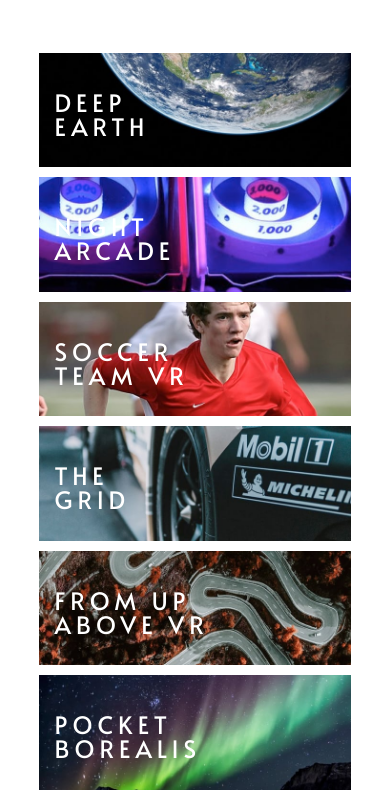
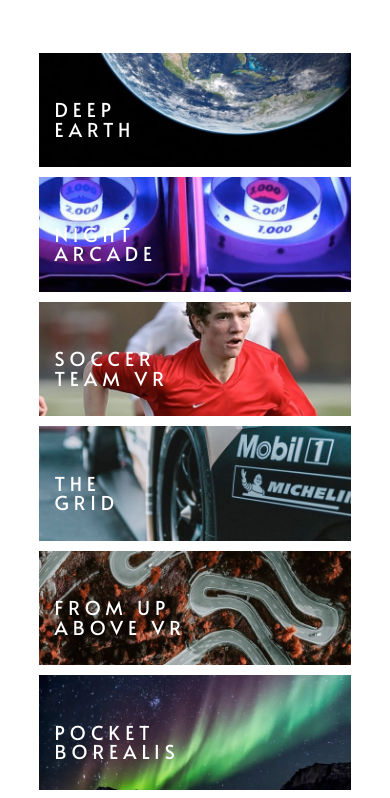
Before and after one commit to TrashAlphonse/loopstudios, a plain HTML site: page index.html in a window 390 px wide. Shown: the part 1212-2010 px from the top of the page. Drawn offline with Linux system fonts and the light colour scheme.

Commit message:
Change gallery card heading

```diff
--- a/styles.css
+++ b/styles.css
@@ -374,6 +374,7 @@ footer .site-nav {
     .creations-gallery-card-title {
         bottom: 25%;
         left: 5%;
+        font-size: 1.2rem;
     }
 
 
```
